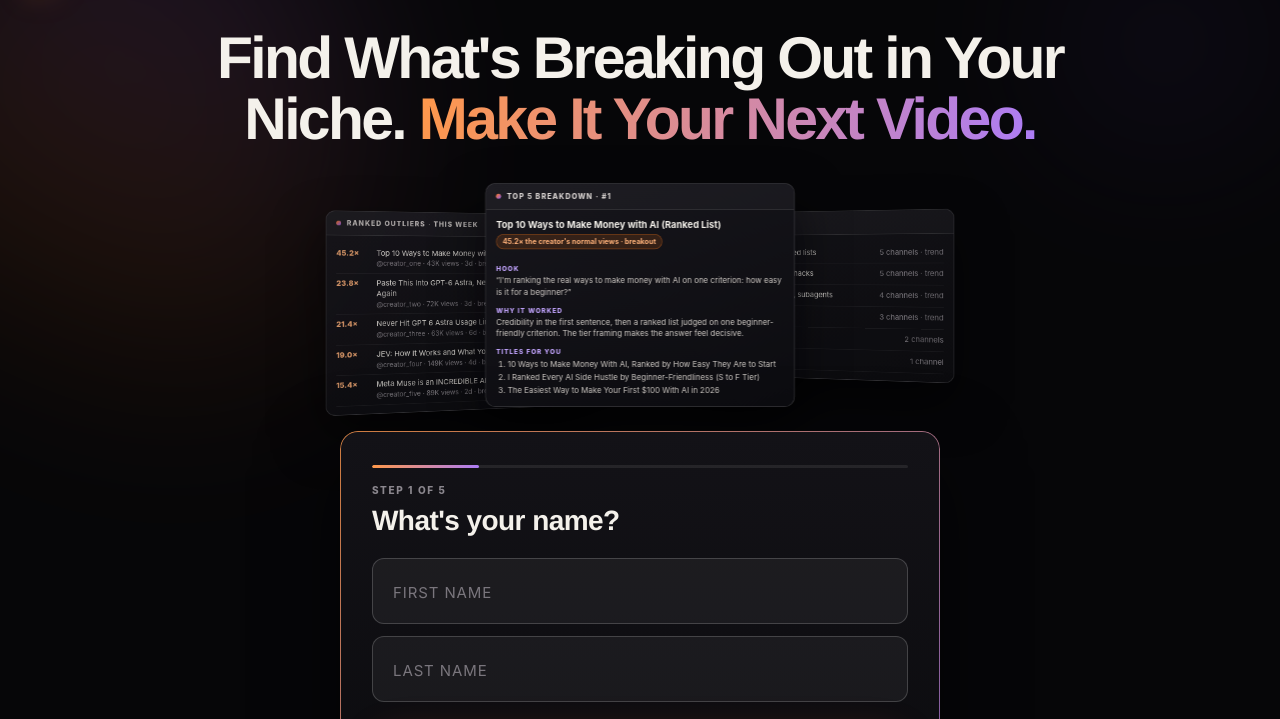
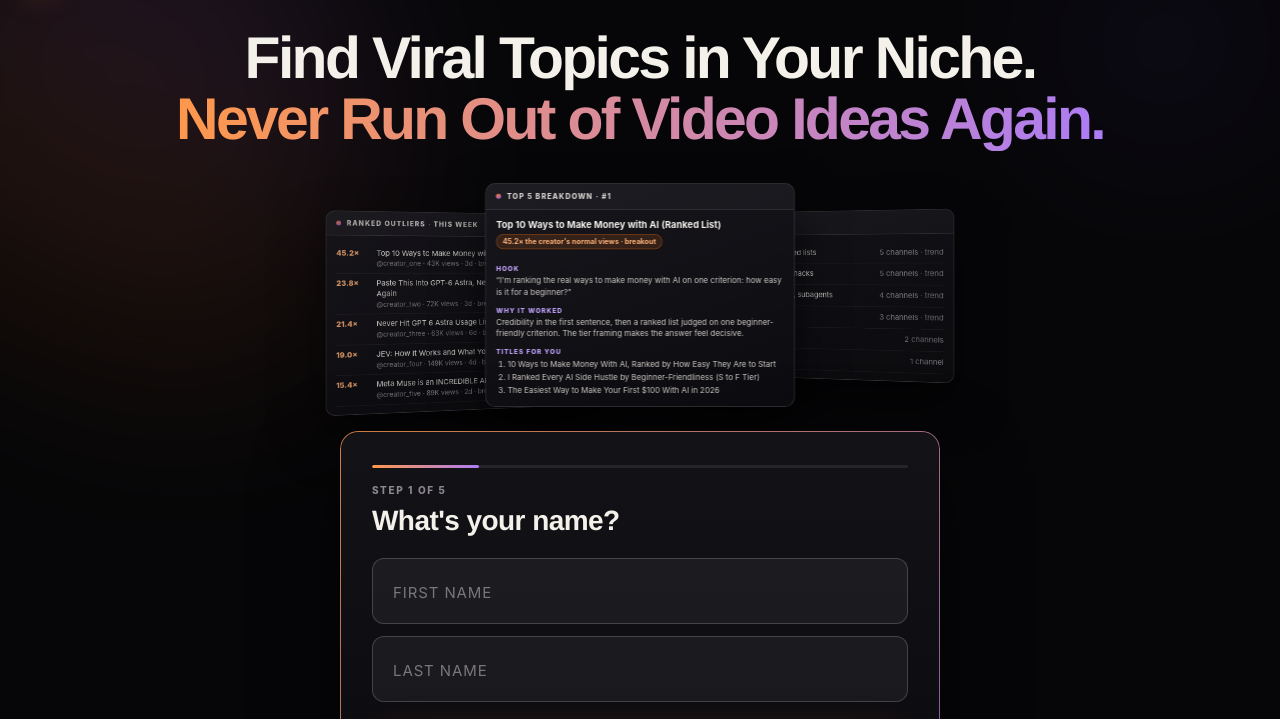
Before and after one commit to BrandonChin827/creator-lab-private, a plain HTML site: page youtube-idea-skill/index.html in a window 1280 px wide. Shown: the part 61-780 px from the top of the page. Drawn offline with Linux system fonts and the light colour scheme.

Commit message:
Change the YouTube Idea Skill headline to "Find Viral Topics in Your Niche"
Co-Authored-By: Claude Opus 5.5 (1M context) <noreply@anthropic.com>

```diff
--- a/youtube-idea-skill/index.html
+++ b/youtube-idea-skill/index.html
@@ -6,7 +6,7 @@
 <meta name="description" content="A free Claude Code skill that finds the videos breaking out in your niche and turns them into title ideas for your channel.">
 <link rel="canonical" href="https://portlockcreative.com/youtube-idea-skill/">
 <meta property="og:type" content="website"><meta property="og:site_name" content="Portlock Creative"><meta property="og:url" content="https://portlockcreative.com/youtube-idea-skill/">
-<meta property="og:title" content="Find What's Breaking Out in Your Niche. Make It Your Next Video.">
+<meta property="og:title" content="Find Viral Topics in Your Niche. Never Run Out of Video Ideas Again.">
 <meta property="og:description" content="A free Claude Code skill that finds the videos breaking out in your niche and turns them into title ideas for your channel.">
 <meta property="og:image" content="https://portlockcreative.com/assets/og-image.png">
 <meta name="twitter:card" content="summary_large_image">
@@ -20,7 +20,7 @@
 <div class="glow" aria-hidden="true"></div>
 <div class="logo"><img src="/assets/graphics/portlock-logo.png" alt="Portlock Creative" width="37" height="34"></div>
 <main>
-  <h1>Find What's Breaking Out in Your Niche. <em>Make It Your Next Video.</em></h1>
+  <h1>Find Viral Topics in Your Niche. <em>Never Run Out of Video Ideas Again.</em></h1>
 
   <p class="sr-only">Preview of a YouTube Outliers report: a ranked list of breakout videos, a breakdown of the top video's hook and why it worked with three title ideas, and topic clusters.</p>
   <div class="fan" aria-hidden="true">
```
Also changed, not shown: tests/e2e.test.mjs (+1 -1 lines).
